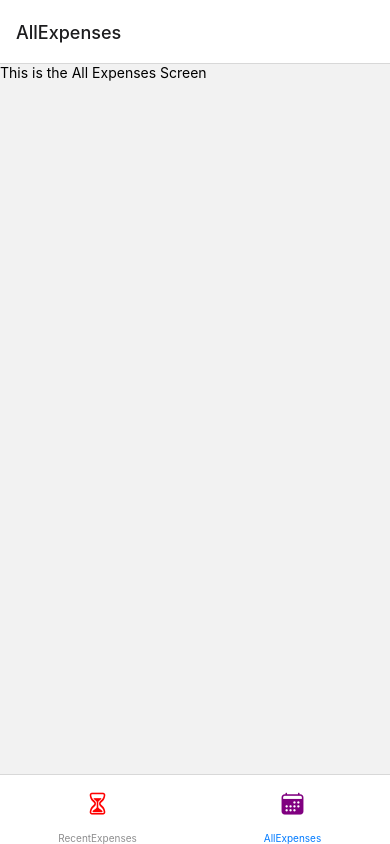
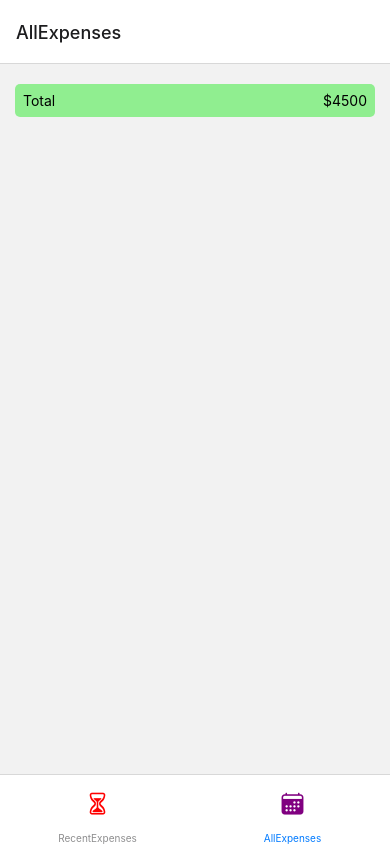
Before and after one commit to HusseinIbrahim2/Expense-Tracker, a React Native app: screen /AllExpenses in a window 390 px wide. Built offline with nearby package versions, Linux system fonts and the light colour scheme.

Commit message:
Adding subtitles to screens

```diff
--- /dev/null
+++ b/components/Details/Subtitle.js
@@ -0,0 +1,27 @@
+import { View, StyleSheet, Text } from 'react-native';
+
+function SubTitle({ text, number }) {
+    return (
+        <View style={styles.outerontainer}>
+            <View style={styles.innerContainer}>
+                <Text >{text}</Text>
+                <Text>${number}</Text>
+            </View>
+        </View >
+    )
+}
+const styles = StyleSheet.create({
+    outerontainer: {
+        marginTop: 20,
+        margin : 15,
+        borderRadius: 5,
+        backgroundColor: 'lightgreen'
+    },
+    innerContainer: {
+        justifyContent: 'space-between',
+        flexDirection: 'row',
+        padding: 8,
+    }
+})
+
+export default SubTitle;
--- a/screens/AllExpensesScreen.js
+++ b/screens/AllExpensesScreen.js
@@ -1,8 +1,15 @@
-import { View , Text } from "react-native";
+import { View, Text } from "react-native";
+
+import SubTitle from "../components/Details/Subtitle";
 
 function AllExpensesScreen() {
     return (
-        <Text>This is the All Expenses Screen</Text>
+        <View>
+            <SubTitle
+                text='Total'
+                number='4500'
+            />
+        </View>
     )
 }
 
--- a/screens/RecentExpensesScreen.js
+++ b/screens/RecentExpensesScreen.js
@@ -1,8 +1,15 @@
-import { View , Text } from "react-native";
+import { View, Text } from "react-native";
+
+import SubTitle from "../components/Details/Subtitle";
 
 function RecentExpensesScreen() {
     return (
-        <Text>No expenses registered fot the last 7 days.</Text>
+        <View>
+            <SubTitle
+                text='Last 7 days'
+                number='48.2'
+            />
+        </View>
     )
 }
 
```
